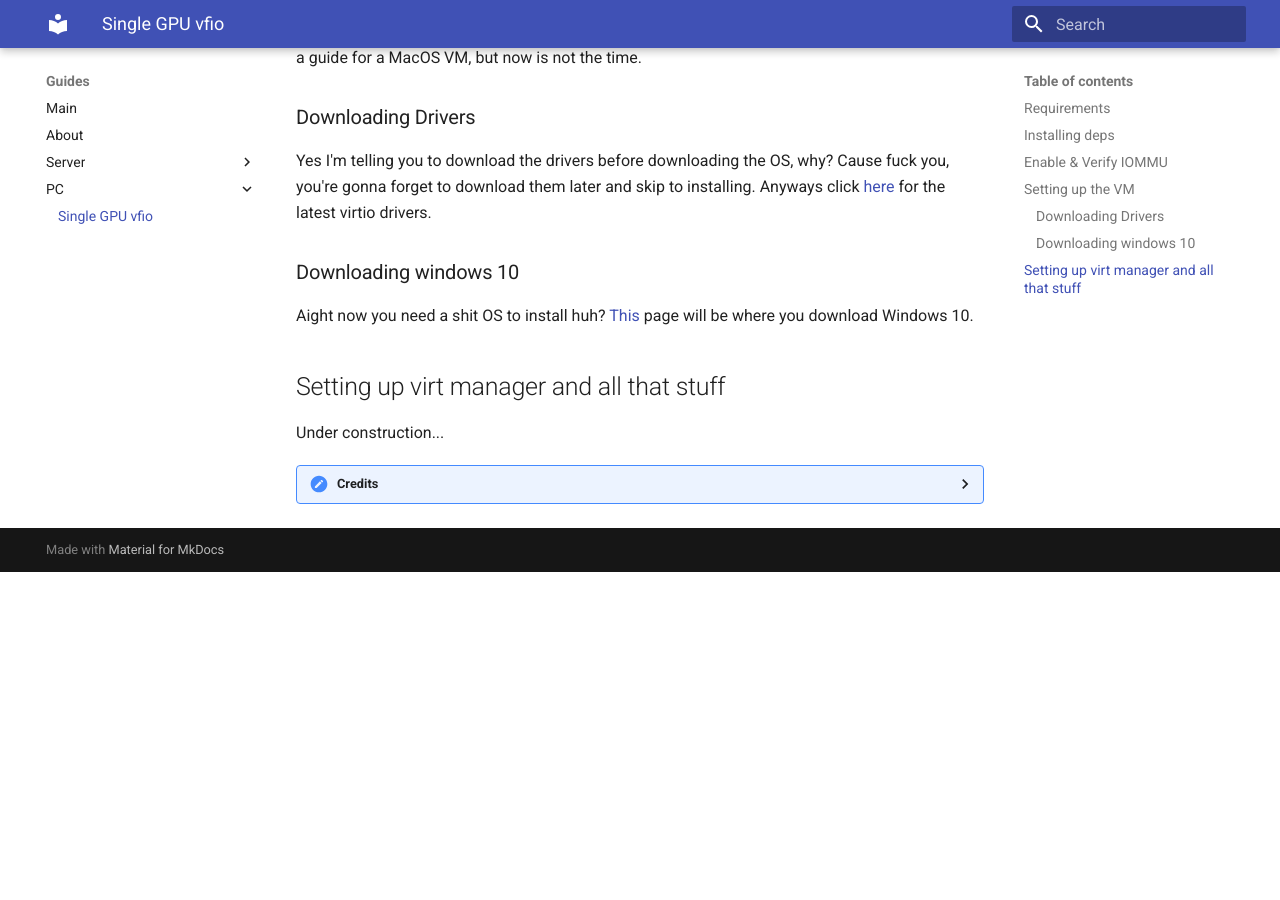
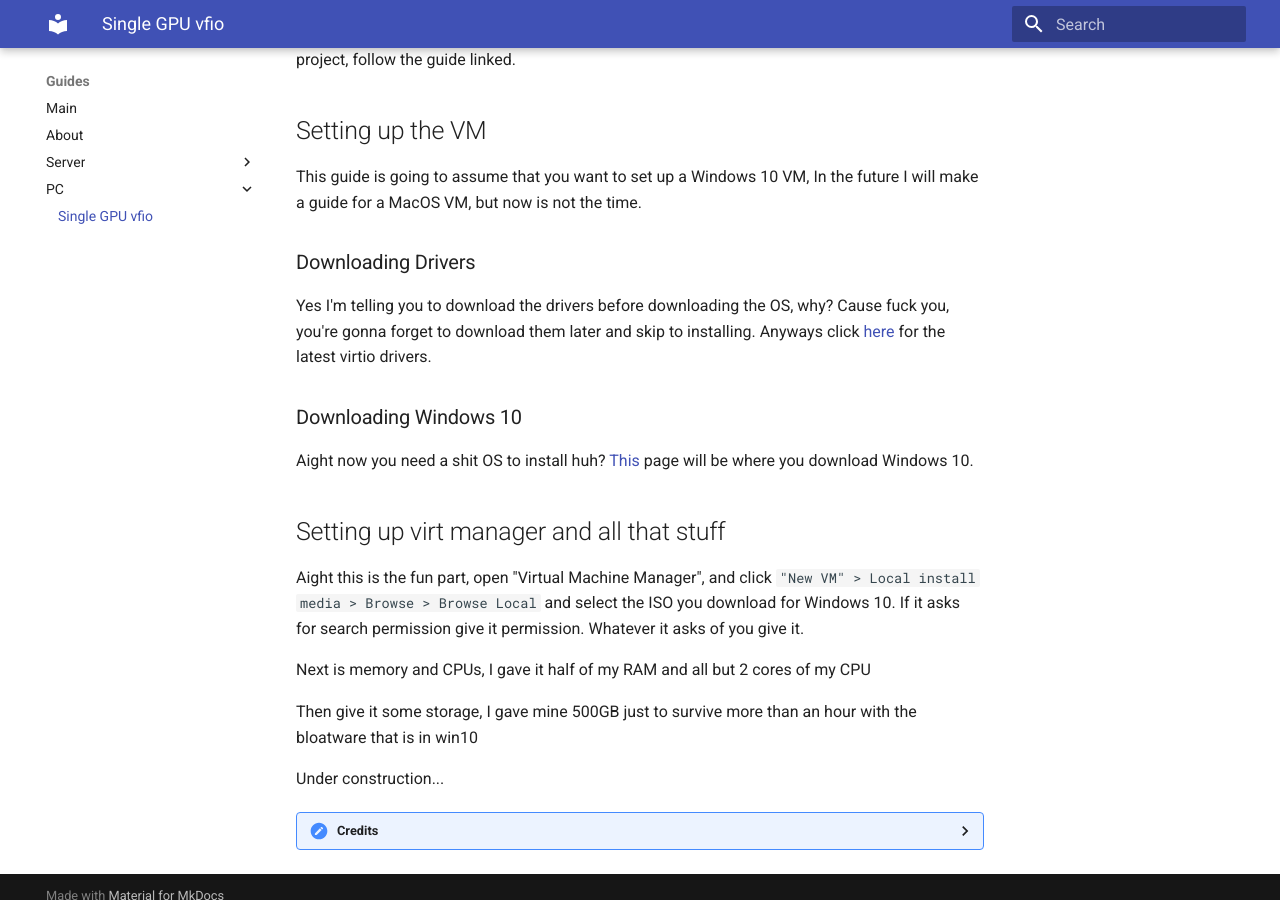
Before and after one commit to 46620/guides, an MkDocs documentation site: the page built from docs/machine/1gpu_pass.md, in a window 1280 px wide and 900 px high, scrolled down 2061 px. Built offline with MkDocs 1.6.1 and Material for MkDocs 9.7.7, drawn with Linux system fonts in a browser that asks for light colours; before the commit the page ends 2633 px from its top, so only the background shows below that; some of the changed text lies outside the part shown.

Commit message:
Update passthrough guide with a lot more info (still wip)

````diff
--- a/docs/machine/1gpu_pass.md
+++ b/docs/machine/1gpu_pass.md
@@ -1,7 +1,9 @@
 # Single GPU passthrough
-> Last updated: 2021-09-16
+> Last updated: 2021-09-16 3:55pm EDT
 
 So you wanna game but you also wanna use Linux? That's understandable. This guide should help you with that.
+
+# **THIS GUIDE IS NOT FINISHED YET**
 
 !!! warning
     This guide is less of a full "here's how everything works" and more of a jumpstart into this. **PLEASE DO RESEARCH AND DO NOT RELY ON THIS ALONE** All pages I use will be at the bottom in a credits dropdown.
@@ -25,8 +27,9 @@ sudo pacman -S qemu libvirt edk2-ovmf virt-manager iptables-nft dnsmasq
 sudo systemctl enable --now libvirtd.service
 sudo virsh net-autostart default
 sudo virsh net-start default
-sudo usermod -aG kvm,input,libvirt $user
+sudo usermod -aG kvm,input,libvirt <your_name>
 ```
+>Relogging is not required to properly be put in the new groups as the next step has you reboot your system.. which will log you out.
 
 ## Enable & Verify IOMMU
 
@@ -64,10 +67,15 @@ This guide is going to assume that you want to set up a Windows 10 VM, In the fu
 ### Downloading Drivers
 Yes I'm telling you to download the drivers before downloading the OS, why? Cause fuck you, you're gonna forget to download them later and skip to installing. Anyways click [here](https://fedorapeople.org/groups/virt/virtio-win/direct-downloads/latest-virtio/virtio-win.iso) for the latest virtio drivers.
 
-### Downloading windows 10
+### Downloading Windows 10
 Aight now you need a shit OS to install huh? [This](https://www.microsoft.com/en-us/software-download/windows10ISO) page will be where you download Windows 10.
 
 ## Setting up virt manager and all that stuff
+Aight this is the fun part, open "Virtual Machine Manager", and click `"New VM" > Local install media > Browse > Browse Local` and select the ISO you download for Windows 10. If it asks for search permission give it permission. Whatever it asks of you give it.
+
+Next is memory and CPUs, I gave it half of my RAM and all but 2 cores of my CPU
+
+Then give it some storage, I gave mine 500GB just to survive more than an hour with the bloatware that is in win10
 
 Under construction...
 
--- a/mkdocs.yml
+++ b/mkdocs.yml
@@ -1,4 +1,7 @@
 site_name: Guides
+site_author: "46620"
+site_description: Random Guides for all
+site_url: https://guides.46620.moe/
 theme: material
 nav:
     - Main: 'index.md'
````
